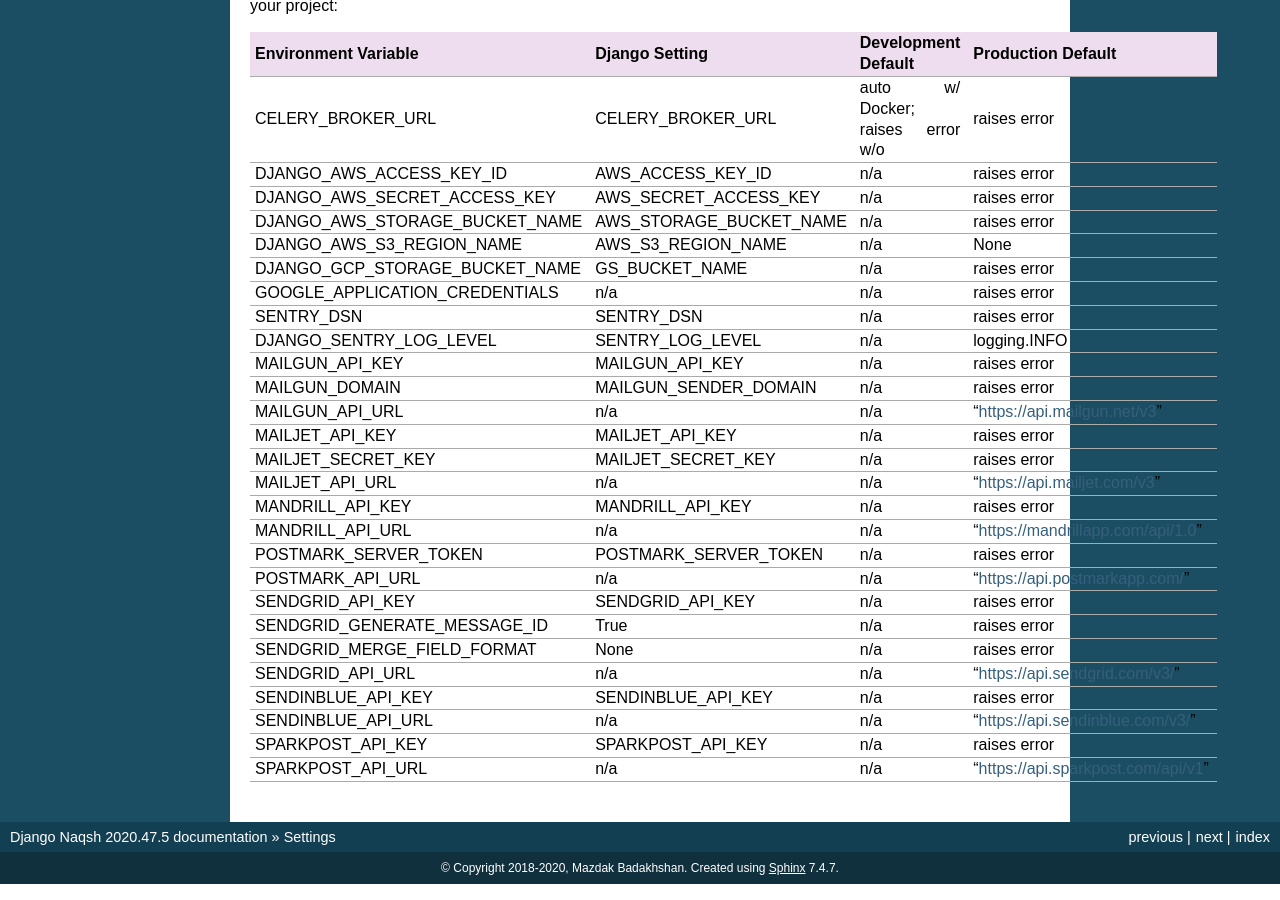
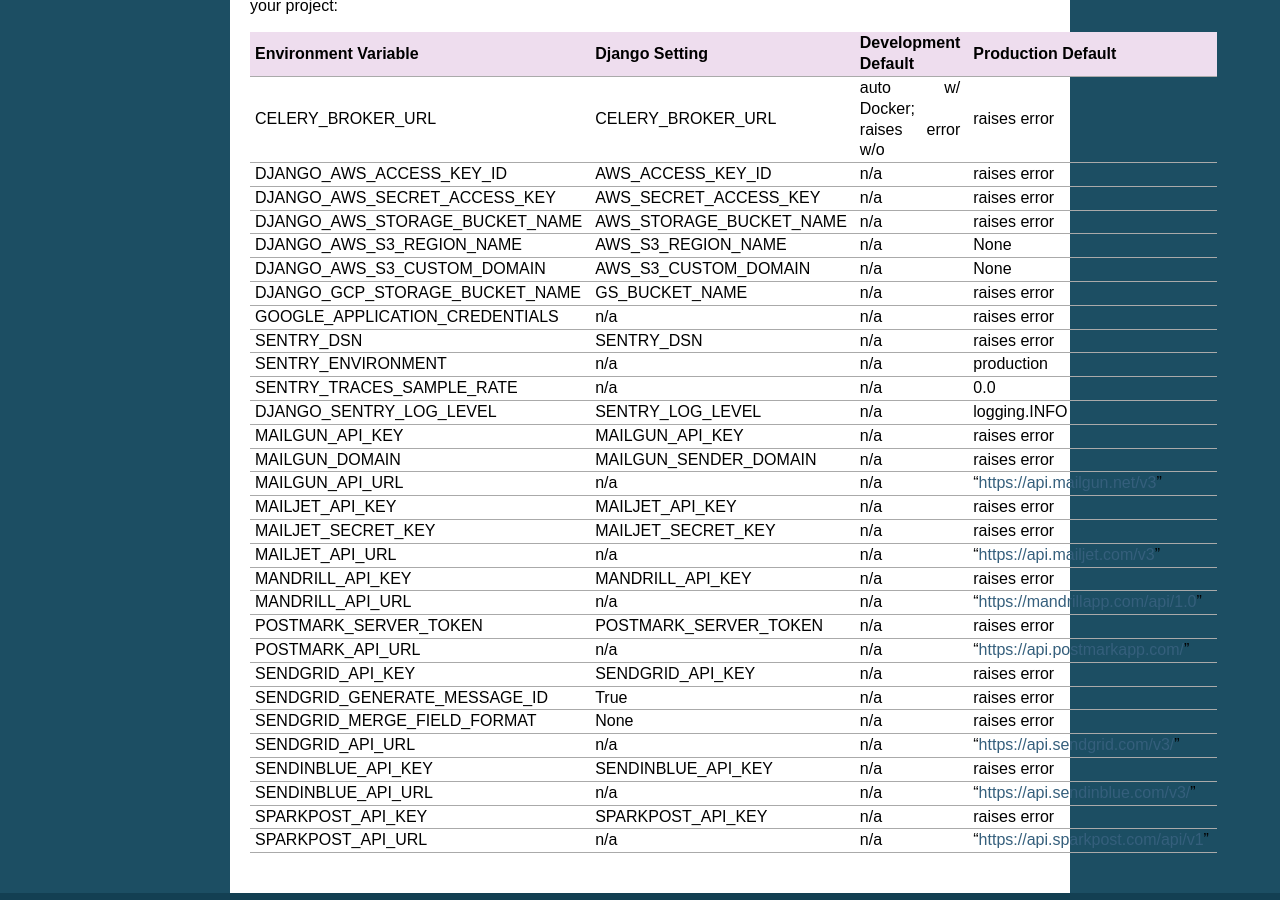
Before and after one commit to mazdakb/django-naqsh, a Sphinx documentation site: the page built from docs/settings.rst, in a window 1280 px wide and 900 px high, scrolled down 770 px. Built offline with Sphinx 7.4.7, drawn with Linux system fonts in a browser that asks for light colours; pages that are not in the unit, such as notebooks, are missing from menus.

Commit message:
Add More django settings to the config docs

```diff
--- a/docs/settings.rst
+++ b/docs/settings.rst
@@ -45,9 +45,12 @@ DJANGO_AWS_ACCESS_KEY_ID                AWS_ACCESS_KEY_ID           n/a
 DJANGO_AWS_SECRET_ACCESS_KEY            AWS_SECRET_ACCESS_KEY       n/a                                            raises error
 DJANGO_AWS_STORAGE_BUCKET_NAME          AWS_STORAGE_BUCKET_NAME     n/a                                            raises error
 DJANGO_AWS_S3_REGION_NAME               AWS_S3_REGION_NAME          n/a                                            None
+DJANGO_AWS_S3_CUSTOM_DOMAIN             AWS_S3_CUSTOM_DOMAIN        n/a                                            None
 DJANGO_GCP_STORAGE_BUCKET_NAME          GS_BUCKET_NAME              n/a                                            raises error
 GOOGLE_APPLICATION_CREDENTIALS          n/a                         n/a                                            raises error
 SENTRY_DSN                              SENTRY_DSN                  n/a                                            raises error
+SENTRY_ENVIRONMENT                      n/a                         n/a                                            production
+SENTRY_TRACES_SAMPLE_RATE               n/a                         n/a                                            0.0
 DJANGO_SENTRY_LOG_LEVEL                 SENTRY_LOG_LEVEL            n/a                                            logging.INFO
 MAILGUN_API_KEY                         MAILGUN_API_KEY             n/a                                            raises error
 MAILGUN_DOMAIN                          MAILGUN_SENDER_DOMAIN       n/a                                            raises error
```
